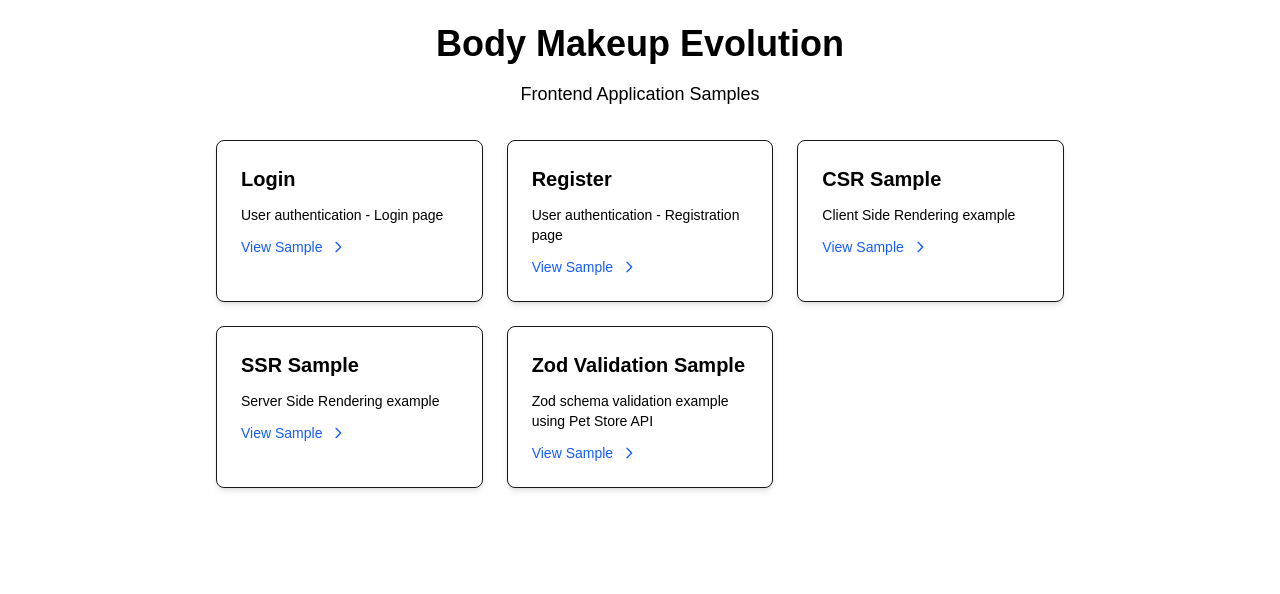
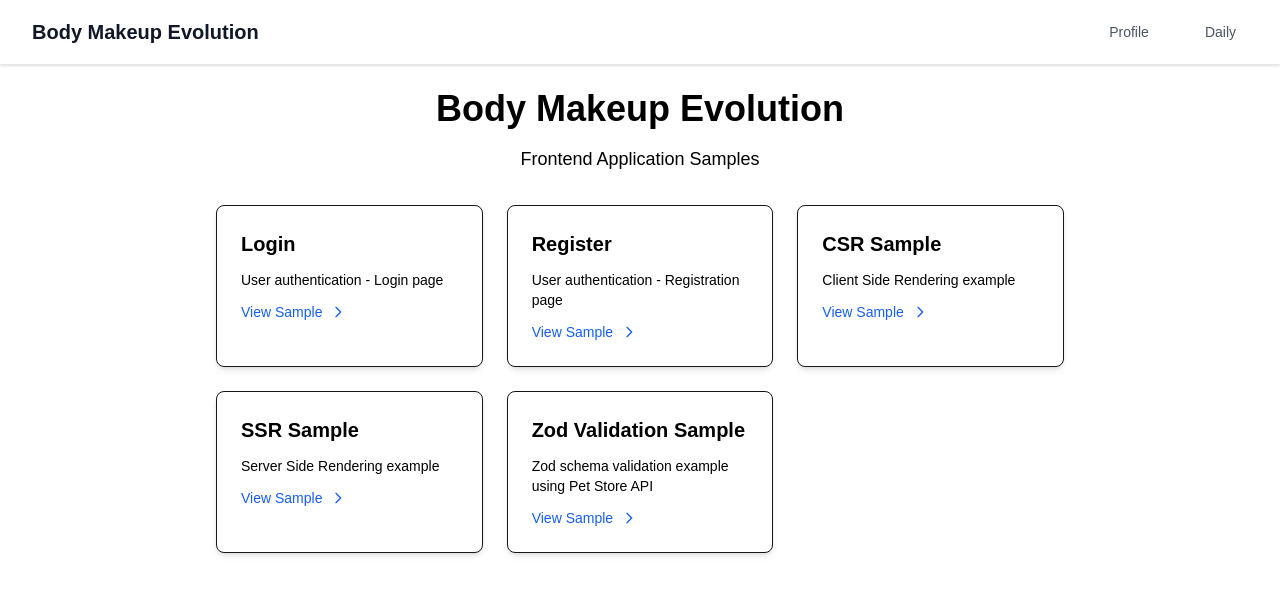
Before and after one commit to yskebeast/body-makeup-evolution, a Next.js app in the folder frontend/: page / in a window 1280 px wide. Shown: the top 594 px of the page. Built offline with nearby package versions, Linux system fonts and the light colour scheme.

Commit message:
feature: add header navigation

```diff
--- a/frontend/src/app/layout.tsx
+++ b/frontend/src/app/layout.tsx
@@ -2,6 +2,7 @@ import type { Metadata } from "next";
 import { Geist, Geist_Mono } from "next/font/google";
 import "./globals.css";
 import { Provider } from "@/providers/layout/Provider";
+import { Header } from "@/components/layout/Header";
 
 const geistSans = Geist({
   variable: "--font-geist-sans",
@@ -28,7 +29,10 @@ export default function RootLayout({
       <body
         className={`${geistSans.variable} ${geistMono.variable} antialiased`}
       >
-        <Provider>{children}</Provider>
+        <Provider>
+          <Header />
+          <main>{children}</main>
+        </Provider>
       </body>
     </html>
   );
--- /dev/null
+++ b/frontend/src/components/layout/Header/index.tsx
@@ -0,0 +1,44 @@
+"use client";
+
+import { NAVIGATION } from "@/const/navigation";
+import Link from "next/link";
+import { usePathname } from "next/navigation";
+
+export function Header() {
+  const pathname = usePathname();
+
+  return (
+    <header className="bg-white shadow-sm border-b border-gray-200">
+      <div className="max-w-7xl mx-auto px-4 sm:px-6 lg:px-8">
+        <div className="flex justify-between items-center h-16">
+          {/* Logo */}
+          <div className="flex-shrink-0">
+            <Link href="/" className="text-xl font-bold text-gray-900">
+              Body Makeup Evolution
+            </Link>
+          </div>
+
+          {/* Navigation */}
+          <nav className="flex space-x-8">
+            {NAVIGATION.map((item) => {
+              const isActive = pathname.startsWith(item.href);
+              return (
+                <Link
+                  key={item.name}
+                  href={item.href}
+                  className={`px-3 py-2 rounded-md text-sm font-medium transition-colors ${
+                    isActive
+                      ? "bg-blue-100 text-blue-700"
+                      : "text-gray-600 hover:text-gray-900 hover:bg-gray-50"
+                  }`}
+                >
+                  {item.name}
+                </Link>
+              );
+            })}
+          </nav>
+        </div>
+      </div>
+    </header>
+  );
+}
--- /dev/null
+++ b/frontend/src/const/navigation.ts
@@ -0,0 +1,9 @@
+interface Navigation {
+  name: string;
+  href: string;
+}
+
+export const NAVIGATION: Navigation[] = [
+  { name: "Profile", href: "/profile" },
+  { name: "Daily", href: "/daily" },
+];
--- a/frontend/src/middleware.ts
+++ b/frontend/src/middleware.ts
@@ -1,5 +1,5 @@
 import { NextResponse, type NextRequest } from "next/server";
-import { AUTH_PATH_PREFIX, UNAUTHORIZED_REDIRECT_PATHS } from "../const/auth";
+import { AUTH_PATH_PREFIX, UNAUTHORIZED_REDIRECT_PATHS } from "./const/auth";
 import { fetcher } from "./utils/fetcher";
 import { RefreshApiResponse } from "./schemas/refreshApi";
 
```
Also changed, not shown: frontend/src/const/auth.ts (renamed from frontend/const/auth.ts).
